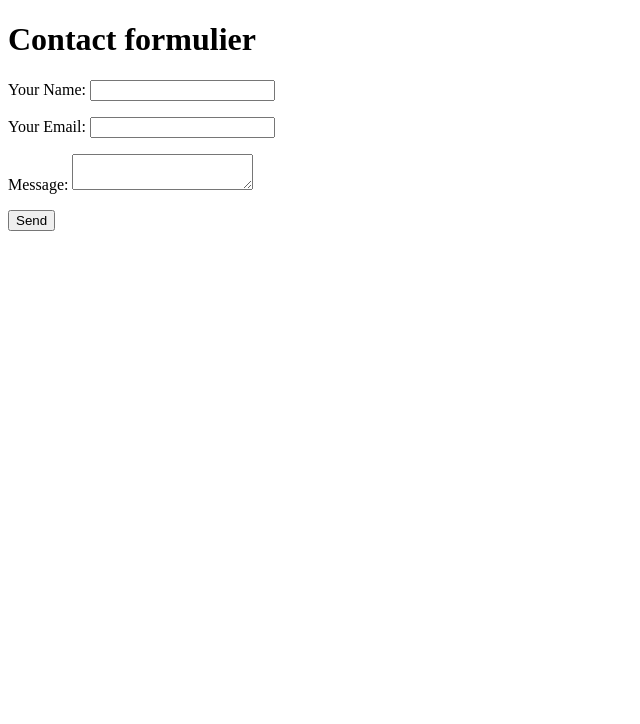
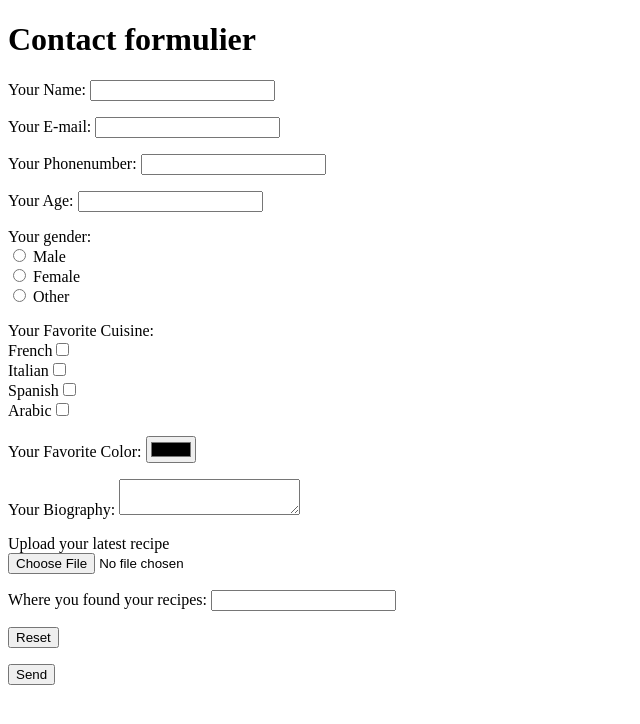
Before and after one commit to DelanoBott/Netlify-pages, a plain HTML site: page contact.html in a window 1280 px wide. Shown: the whole page, without its empty margins (0-640 px from the left). Drawn offline with Linux system fonts and the light colour scheme.

Commit message:
Add files via upload

```diff
--- a/contact.html
+++ b/contact.html
@@ -15,10 +15,47 @@
                 <label>Your Name: <input type="text" name="name" /></label>
             </p>
             <p>
-                <label>Your Email: <input type="email" name="email" /></label>
+                <label>Your E-mail: <input type="email" name="email" /></label>
             </p>
             <p>
-                <label>Message: <textarea name="message"></textarea></label>
+                <label>Your Phonenumber: <input type="tel" name="tel" /></label>
+            </p>
+            <p>
+                <label>Your Age: <input type="number" name="age" /></label>
+            </p>
+            <p>
+                <label>Your gender: <br>
+                    <input type="radio" id="male" name="gender" value="male">
+                    <label for="male">Male</label><br>
+                    <input type="radio" id="female" name="gender" value="female">
+                    <label for="female">Female</label><br>
+                    <input type="radio" id="other" name="gender" value="other">
+                    <label for="other">Other</label>
+                </label>
+            </p>
+            <p>
+                <label>Your Favorite Cuisine: <br>
+                    <label>French</label><input type="checkbox"><br>
+                    <label>Italian</label><input type="checkbox"><br>
+                    <label>Spanish</label><input type="checkbox"><br>
+                    <label>Arabic</label><input type="checkbox"><br>
+                </label>
+            </p>
+            <p>
+                <label>Your Favorite Color: <input type="color" name="color" /></label>
+            </p>
+            <p>
+                <label>Your Biography: <textarea></textarea></label>
+            </p>
+            <p>
+                <label>Upload your latest recipe</label><br>
+                <input type="file" id="myFile" name="filename">
+            </p>
+            <p>
+                <label>Where you found your recipes: <input type="url" name="url" /></label>
+            </p>
+            <p>
+                <input type="reset">
             </p>
             <p>
                 <button type="submit">Send</button>
```
